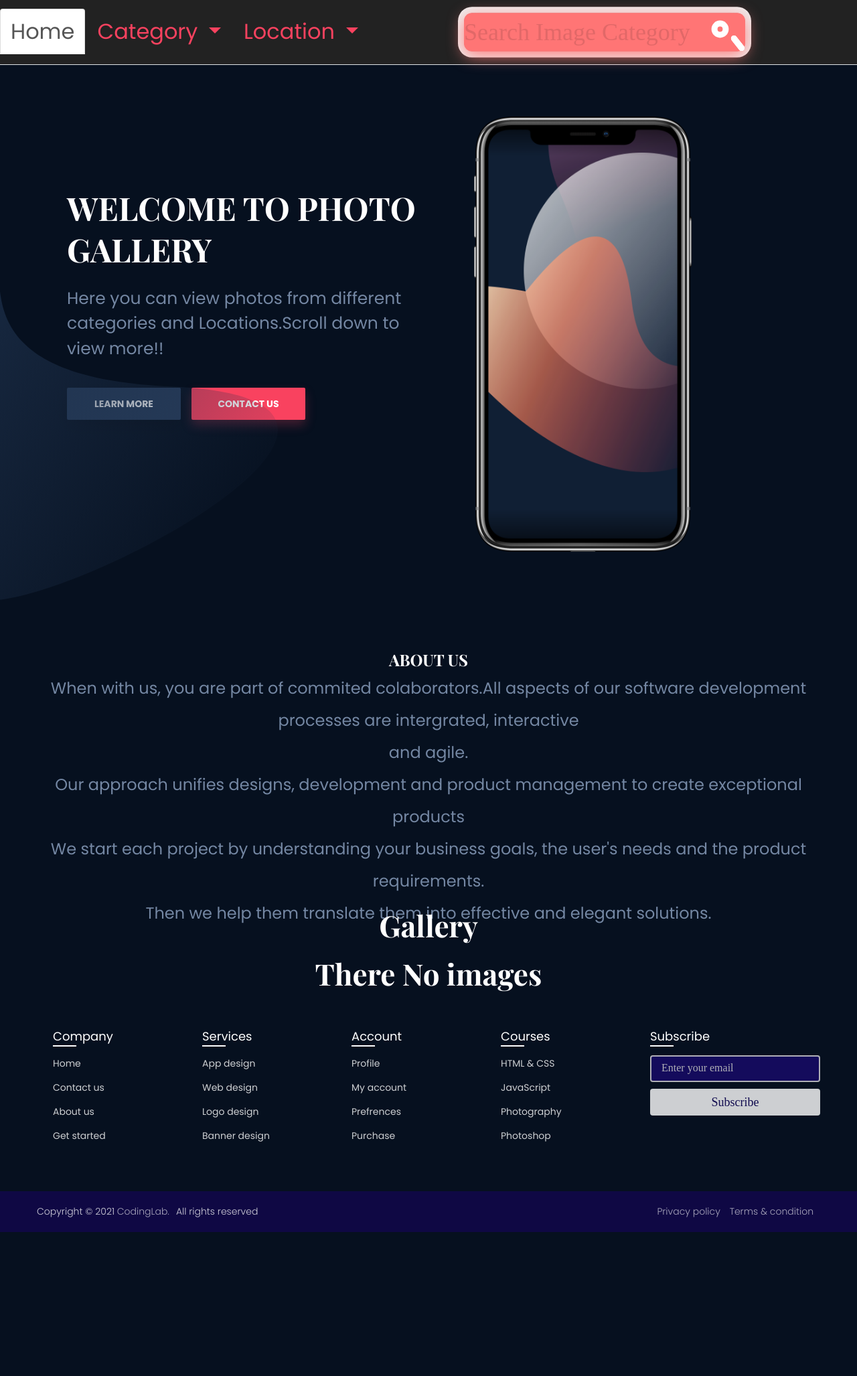
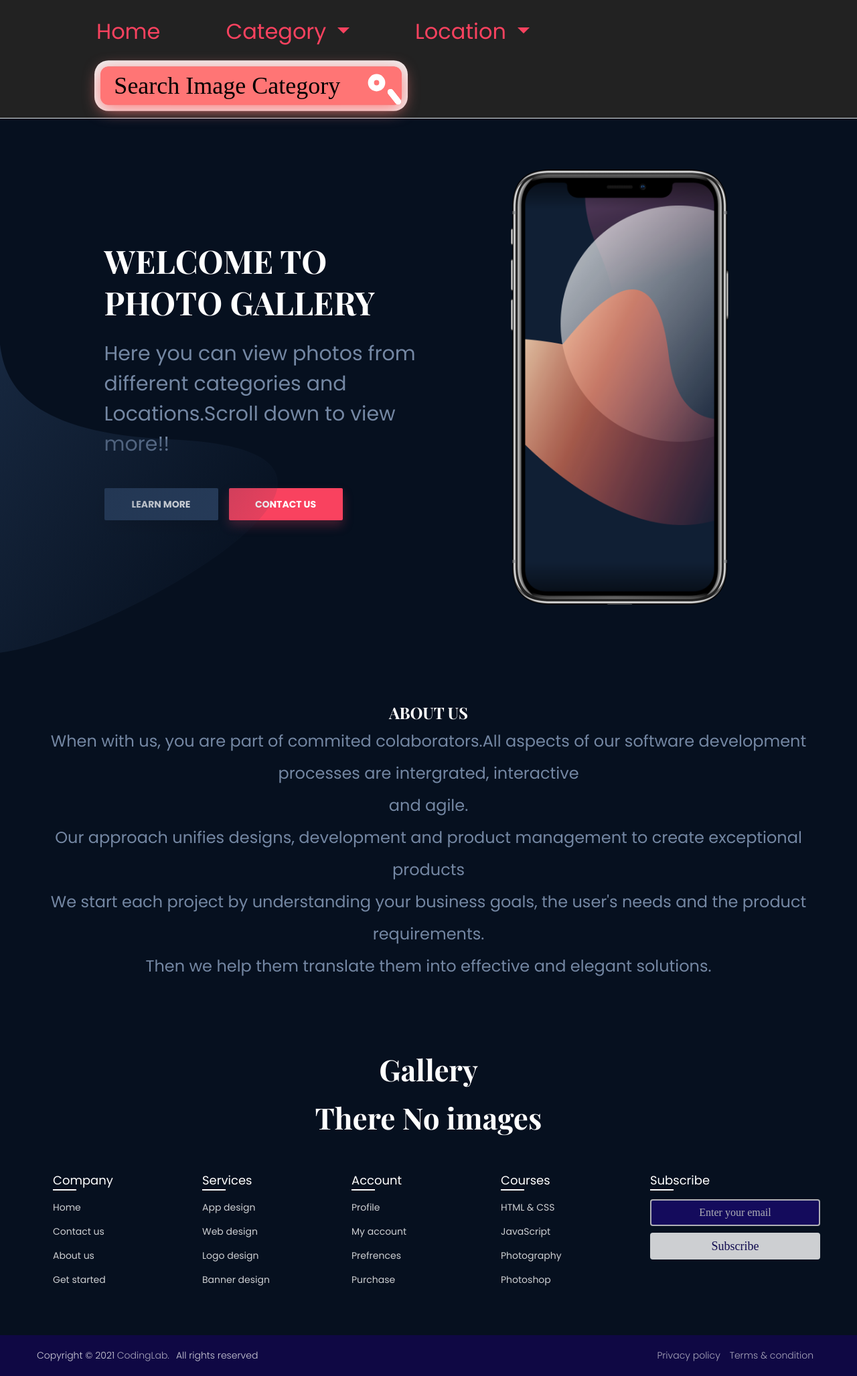
Before and after one commit to Doyo54/Django-photo-gallery, a Django app: page / in a window 1280 px wide. Shown: the whole page at 67% size. Before the commit the page ends 1840 px from the top, so only its background shows below. Run offline with Django 4.2, Linux system fonts and the light colour scheme; data that the repository does not hold is empty; some libraries are stand-ins or nearby versions.

Commit message:
ft:Navbar styled and about us section added

```diff
--- a/images/templates/image.html
+++ b/images/templates/image.html
@@ -4,10 +4,10 @@
     <div class="row">
 
 
-      <header class="site-header">
+      <header class="site-header" style="margin-left: 5%;">
 
             <div class="col-md-6">
-            <div style="font-size:25px; width: 100%; margin-top: 30%;">
+            <div style="font-size:30px; width: 90%; margin-top: 30%;">
               <h1 class="hero-title">WELCOME TO PHOTO GALLERY</h1>
               <p class="hero-paragraph">Here you can view photos from different categories and Locations.Scroll down to view more!!</p>
               <div class="hero-cta"><a class="button button-shadow" href="#">Learn more</a><a class="button button-primary button-shadow" href="#">Contact Us</a></div>
@@ -28,7 +28,7 @@
                   <div class="hero-inner">
           <div class="hero-app">
             <div class="hero-app-illustration">
-              <svg width="999" height="931" xmlns="http://www.w3.org/2000/svg">
+              <svg  height="931" xmlns="http://www.w3.org/2000/svg">
                   <defs>
                       <linearGradient x1="92.827%" y1="0%" x2="53.422%" y2="80.087%" id="hero-shape-a">
                           <stop stop-color="#F9425F" offset="0%"/>
--- a/images/templates/navbar.html
+++ b/images/templates/navbar.html
@@ -12,8 +12,8 @@
 
     <ul class="nav nav-tabs navbar-inverse" style="font-size: xx-large; text-decoration: none;">
 
-        <li style="margin-top: 1%;" role="presentation" class="active"><a href="/">Home</a></li>
-        <li style="margin-top: 1%;" role="presentation" class="dropdown">
+        <li style="margin-top: 1%; margin-left: 10%;" role="presentation"><a href="/">Home</a></li>
+        <li style="margin-top: 1%; margin-left: 5%;" role="presentation" class="dropdown">
             <a class="dropdown-toggle" data-toggle="dropdown" href="#" role="button" aria-haspopup="true" aria-expanded="false">
               Category
             </a>
@@ -23,7 +23,7 @@
 
             </ul>
           </li>
-          <li style="margin-top:1% ;" role="presentation" class="dropdown">
+          <li style="margin-top:1%; margin-left: 5%;" role="presentation" class="dropdown">
             <a class="dropdown-toggle" data-toggle="dropdown" href="#" role="button" aria-haspopup="true" aria-expanded="false">
               Location
             </a>
--- a/static/css/image.css
+++ b/static/css/image.css
@@ -24,8 +24,8 @@ button {
 
 #cover {
 
-float: right;
-  width: 700px;
+
+  width: 750px;
   background-color: #ff7575;
   border-radius: 20px;
   box-shadow: 0 10px 40px #ff7c7c, 0 0 0 15px #ffffffeb;
@@ -44,7 +44,8 @@ input[type="text"] {
 }
 
 input[type="text"]::placeholder {
-  color: #e16868;
+  color: black;
+  text-align: center;
 }
 
 #s-cover {
@@ -135,7 +136,6 @@ button span:after {
 }
 .about{
   text-align: center;
-  height: 390px;
   padding: 30px;
   line-height: 200%;
   font-size: x-large;
```
